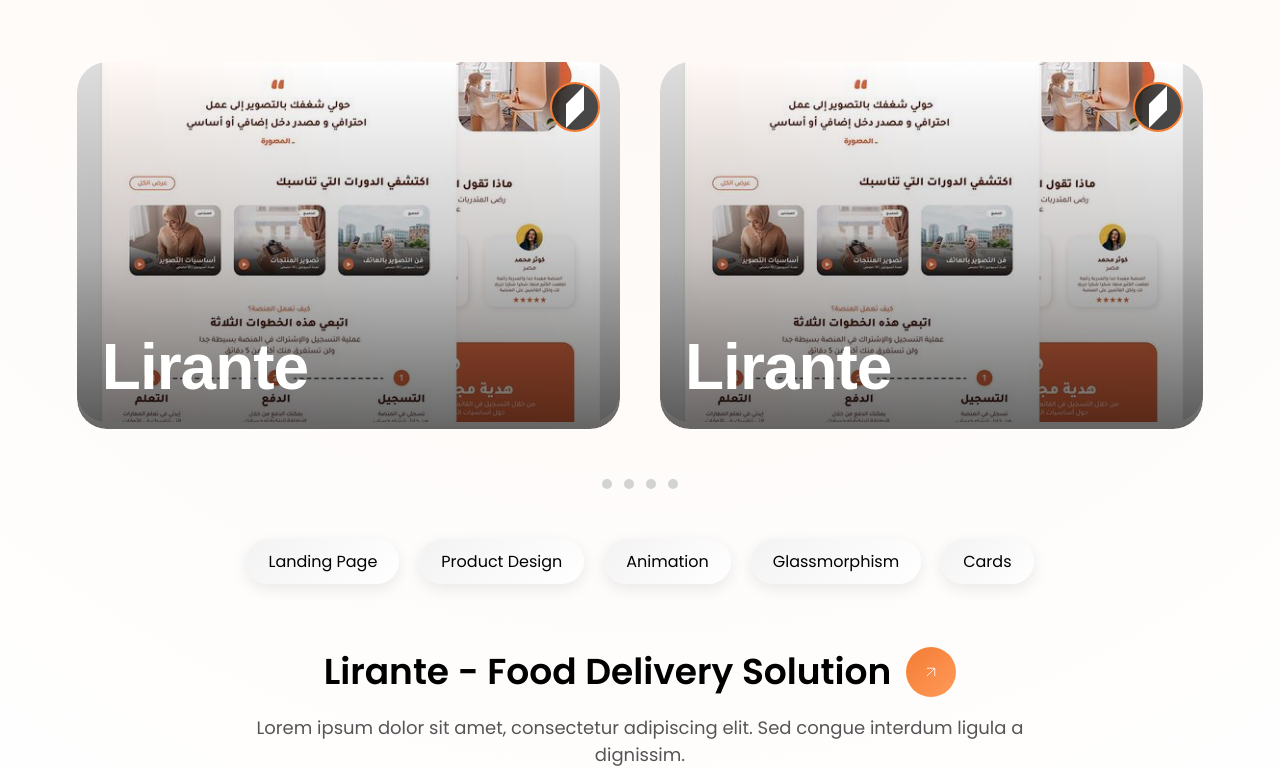
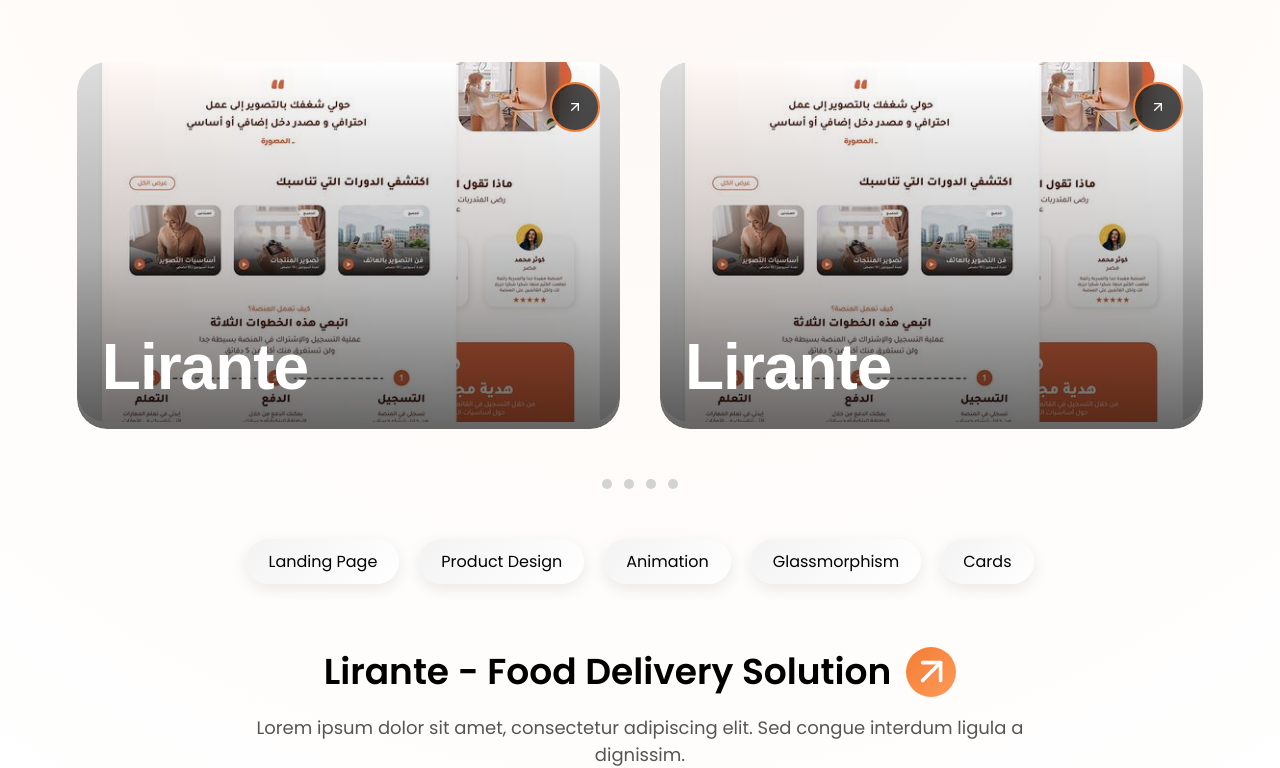
Before and after one commit to adityapanwar027/Jenny, a React (Vite) app: page / in a window 1280 px wide. Shown: the part 3336-4104 px from the top of the page. Built offline with nearby package versions, Linux system fonts and the light colour scheme; a web font is replaced by a local one.

Commit message:
Final touch

```diff
--- a/package.json
+++ b/package.json
@@ -12,7 +12,8 @@
   "dependencies": {
     "gsap": "^3.14.2",
     "react": "^19.2.0",
-    "react-dom": "^19.2.0"
+    "react-dom": "^19.2.0",
+    "react-icons": "^5.6.0"
   },
   "devDependencies": {
     "@eslint/js": "^9.39.1",
--- a/src/Components/GlobalComponents/Footer.jsx
+++ b/src/Components/GlobalComponents/Footer.jsx
@@ -1,48 +1,49 @@
-import React from 'react'
-import styles from './Footer.module.css'
+import React from "react";
+import styles from "./Footer.module.css";
 
-import Logo from "../GlobalComponents/Logo"
-import Hire from "/src/assets/up right.svg"
-import Mail0 from "/src/assets/send.svg"
-import Facebook from "/src/assets/facebook.svg"
-import Youtube from "/src/assets/youtube.svg"
-import Whatsapp from "/src/assets/whatsapp.svg"
-import Instagram from "/src/assets/instagram.svg"
-import Twitter from "/src/assets/Union.svg"
+import Logo from "../GlobalComponents/Logo";
+import Hire from "/src/assets/up right.svg";
+import Mail0 from "/src/assets/send.svg";
+import Facebook from "/src/assets/facebook.svg";
+import Youtube from "/src/assets/youtube.svg";
+import Whatsapp from "/src/assets/whatsapp.svg";
+import Instagram from "/src/assets/instagram.svg";
+import Twitter from "/src/assets/Union.svg";
+import { FaFacebook, FaInstagram, FaTwitter, FaYoutube } from "react-icons/fa";
 
 function Footer() {
   return (
     <footer className={styles.footer}>
       <div className={styles.footerContainer}>
-
         <div className={styles.footerTop}>
           <h1>Lets Connect there</h1>
 
           <button className={styles.hireBtn}>
-            Hire me <span><img src={Hire} alt="" /></span>
+            Hire me{" "}
+            <span>
+              <img src={Hire} alt="" />
+            </span>
           </button>
         </div>
 
         <div className={styles.divider}></div>
 
         <div className={styles.footerMiddle}>
-
           <div className={`${styles.footerCol} ${styles.about}`}>
             <div className={styles.logo}>
               <Logo />
             </div>
 
             <p>
-              Lorem ipsum dolor sit amet, consectetur adipiscing elit.
-              Sed congue interdum ligula a dignissim.
+              Lorem ipsum dolor sit amet, consectetur adipiscing elit. Sed
+              congue interdum ligula a dignissim.
             </p>
 
             <div className={styles.socialIcons}>
-              <img src={Facebook} alt="" />
-              <img src={Youtube} alt="" />
-              <img src={Whatsapp} alt="" />
-              <img src={Instagram} alt="" />
-              <img src={Twitter} alt="" />
+              <FaFacebook className={styles.icons}/>
+              <FaYoutube className={styles.icons}/>
+              <FaInstagram className={styles.icons}/>
+              <FaTwitter className={styles.icons}/>
             </div>
           </div>
 
@@ -71,10 +72,11 @@ function Footer() {
 
             <div className={styles.emailBox}>
               <input type="email" placeholder="Email Address" />
-              <button><img src={Mail0} alt="" /></button>
+              <button>
+                <img src={Mail0} alt="" />
+              </button>
             </div>
           </div>
-
         </div>
 
         <div className={styles.divider}></div>
@@ -83,10 +85,9 @@ function Footer() {
           <p>Copyright© 2023 Fawziuiux.</p>
           <p>User Terms & Conditions | Privacy Policy</p>
         </div>
-
       </div>
     </footer>
-  )
+  );
 }
 
-export default Footer
+export default Footer;
--- a/src/Components/GlobalComponents/Footer.module.css
+++ b/src/Components/GlobalComponents/Footer.module.css
@@ -1,4 +1,4 @@
-@import url('https://fonts.googleapis.com/css2?family=Poppins:wght@300;400;500;600&display=swap');
+@import url("https://fonts.googleapis.com/css2?family=Poppins:wght@300;400;500;600&display=swap");
 
 .footer {
   width: 100%;
@@ -82,6 +82,14 @@
 .socialIcons {
   display: flex;
   gap: 15px;
+}
+.icons {
+  font-size: 25px;
+  transition: 0.2s ease;
+}
+
+.icons:hover {
+  color: #ff6a00;
 }
 
 .socialIcons img {
--- a/src/Components/LandingComponents/Havelook.jsx
+++ b/src/Components/LandingComponents/Havelook.jsx
@@ -1,9 +1,8 @@
 import React from "react";
+import { FiArrowUpRight } from "react-icons/fi"; // react-icons arrow
 import styles from "./Havelook.module.css";
 
-import Project1 from "/src/assets/arrow.svg";
 import Project0 from "/src/assets/look.png";
-import Project3 from "/src/assets/up right.svg";
 
 function Havelook() {
   return (
@@ -16,19 +15,16 @@ function Havelook() {
             Lets have a look at <br />
             my <span>Portfolio</span>
           </h1>
-
           <button className={styles.portfolioSeeall}>See All</button>
         </div>
 
         {/* Cards */}
         <div className={styles.portfolioSlider}>
-
           {[1, 2].map((_, i) => (
             <div className={styles.portfolioCard} key={i}>
               <img src={Project0} alt="project" />
-
               <button className={styles.portfolioCardArrow}>
-                <img src={Project3} alt="" />
+                <FiArrowUpRight size="1.2em" color="white" />
               </button>
 
               <h2 className={styles.cardTitle}>Lirante</h2>
@@ -44,7 +40,6 @@ function Havelook() {
               </div>
             </div>
           ))}
-
         </div>
 
         {/* Dots */}
@@ -69,7 +64,7 @@ function Havelook() {
           <h2>
             Lirante - Food Delivery Solution
             <span className={styles.portfolioBottomArrow}>
-              <img src={Project3} alt="" />
+              <FiArrowUpRight size="1.2em" color="white" />
             </span>
           </h2>
 
--- a/src/Components/LandingComponents/Havelook.module.css
+++ b/src/Components/LandingComponents/Havelook.module.css
@@ -291,14 +291,15 @@
 }
 
 .portfolioBottomArrow {
-  background: linear-gradient(135deg, #f47c33, #ff9a5a);
-  height: clamp(35px, 6vw, 50px);
-  width: clamp(35px, 6vw, 50px);
+  --arrow-size: clamp(40px, 5vw, 50px);
+  width: var(--arrow-size);
+  height: var(--arrow-size);
   border-radius: 50%;
   display: flex;
   align-items: center;
   justify-content: center;
-  transition: 0.3s;
+  background: linear-gradient(135deg, #f47c33, #ff9a5a);
+  transition: transform 0.3s ease;
 }
 
 .portfolioBottomArrow:hover {
```
Also changed, not shown: 1 other file (tests, documents, lock files or other folders).
